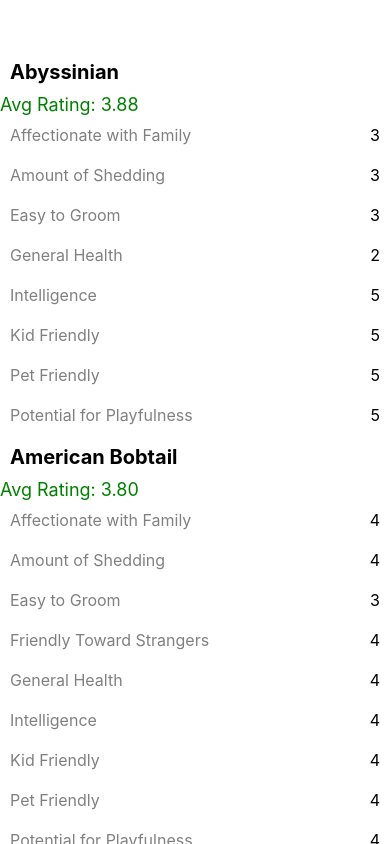
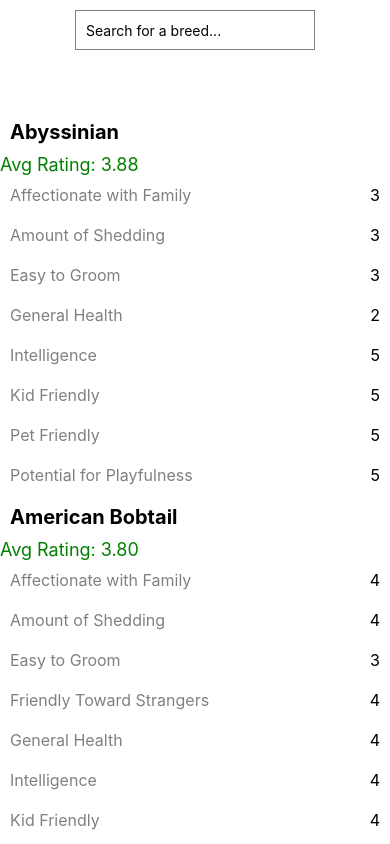
Before and after one commit to Andrew32A/ACS-3340-by-breed, a React Native app: screen / in a window 390 px wide. Built offline with nearby package versions, Linux system fonts and the light colour scheme.

Commit message:
completed challenge 6

```diff
--- a/App.js
+++ b/App.js
@@ -1,5 +1,13 @@
+import React from "react";
 import { StatusBar } from "expo-status-bar";
-import { StyleSheet, Text, View, FlatList } from "react-native";
+import {
+  StyleSheet,
+  Text,
+  View,
+  FlatList,
+  TextInput,
+  Button,
+} from "react-native";
 import { petTypes, cats, dogs, allAnimals } from "./breeds";
 
 const getAverageRating = (item) => {
@@ -15,11 +23,22 @@ const getAverageRating = (item) => {
 };
 
 export default function App() {
+  const [searchTerm, setSearchTerm] = React.useState("");
+  const filteredAnimals = allAnimals.filter((animal) =>
+    animal.breed.toLowerCase().includes(searchTerm.toLowerCase())
+  );
+
   return (
     <View style={styles.container}>
+      <TextInput
+        style={styles.searchInput}
+        value={searchTerm}
+        onChangeText={setSearchTerm}
+        placeholder="Search for a breed..."
+      />
       <FlatList
         style={styles.list}
-        data={allAnimals}
+        data={filteredAnimals}
         renderItem={({ item }) => (
           <View>
             <Text style={styles.breedName}>{item.breed}</Text>
@@ -81,4 +100,11 @@ const styles = StyleSheet.create({
     fontSize: 18,
     color: "green",
   },
+  searchInput: {
+    height: 40,
+    borderColor: "gray",
+    borderWidth: 1,
+    margin: 10,
+    padding: 10,
+  },
 });
```
